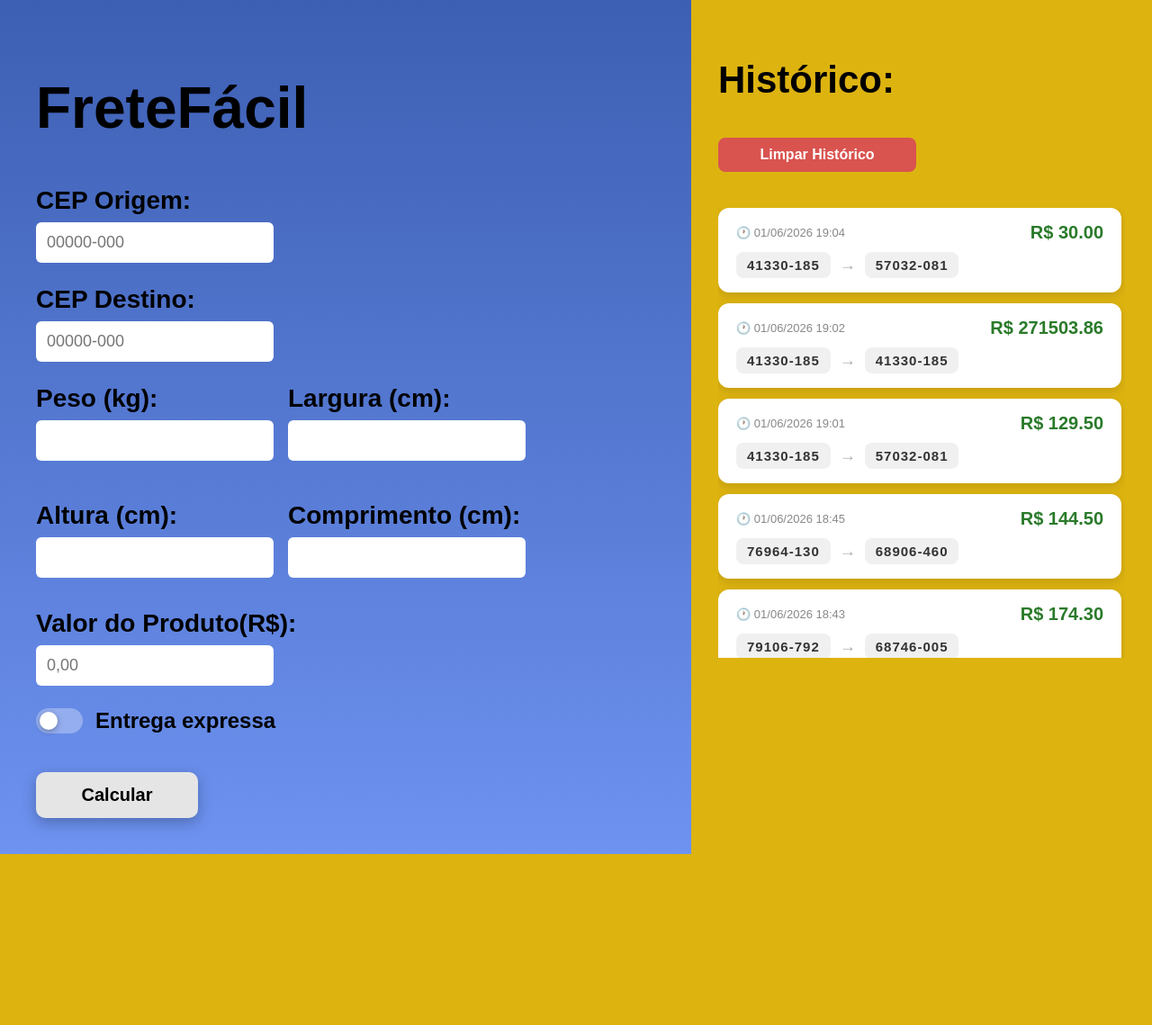
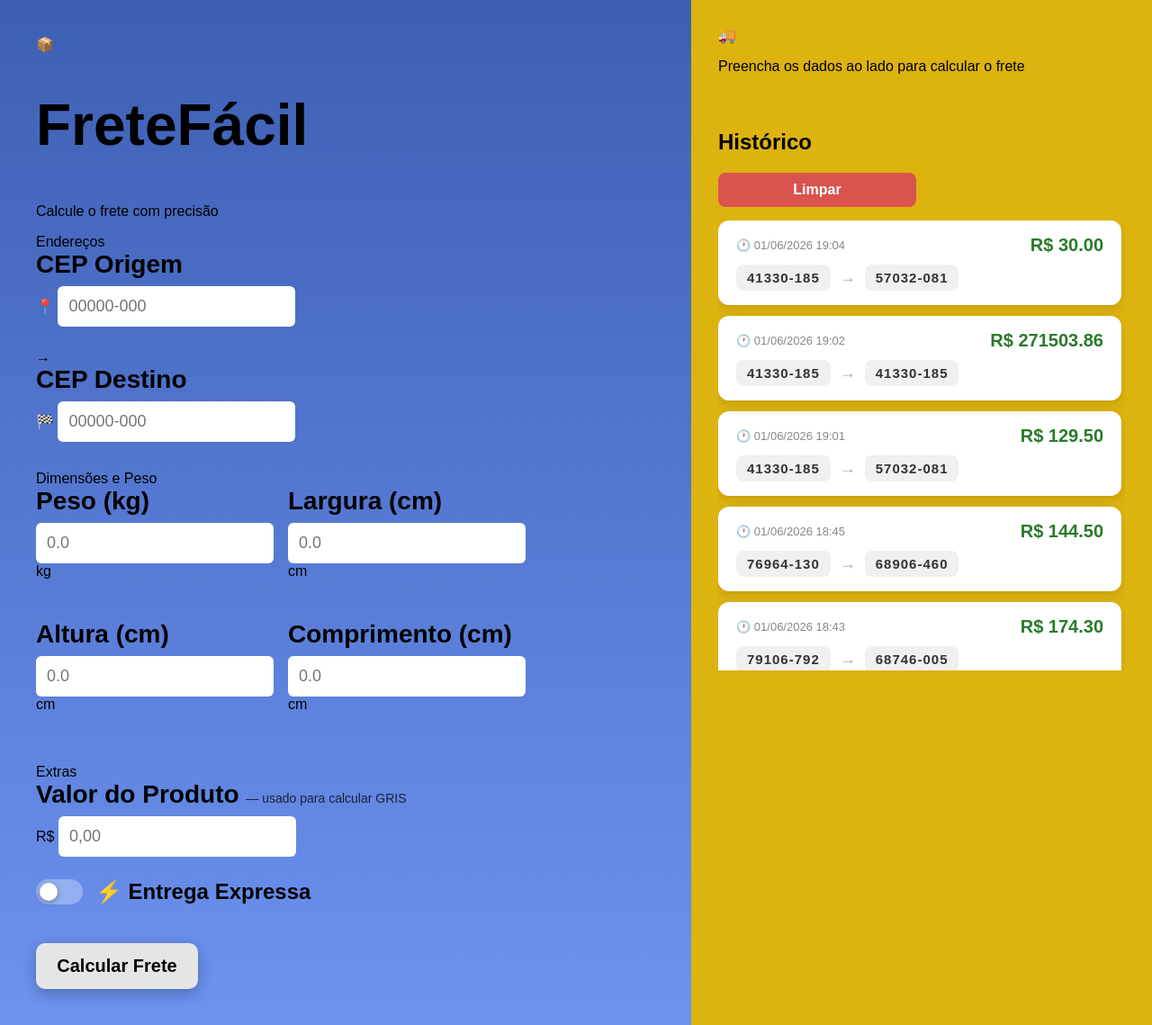
Before and after one commit to Guilherme-Lins669/Calculo-Frete-V2, a Flask app: page / in a window 1280 px wide. Shown: the whole page at 90% size. Before the commit the page ends 949 px from the top, so only its background shows below. Run offline with Flask 3, Linux system fonts and the light colour scheme.

Commit message:
Update index.html

```diff
--- a/templates/index.html
+++ b/templates/index.html
@@ -4,6 +4,8 @@
     <meta charset="UTF-8">
     <meta name="viewport" content="width=device-width, initial-scale=1.0">
     <title>FreteFácil</title>
+    <link rel="preconnect" href="https://fonts.googleapis.com">
+    <link href="https://fonts.googleapis.com/css2?family=Syne:wght@400;600;700;800&family=DM+Sans:wght@300;400;500&display=swap" rel="stylesheet">
     <link rel="stylesheet" href="{{ url_for('static', filename='style.css') }}">
 </head>
 <body>
@@ -13,47 +15,75 @@
     <!-- ESQUERDA -->
     <div class="left-panel">
 
+        <div class="brand">
+            <span class="brand-icon">📦</span>
             <h1>FreteFácil</h1>
+        </div>
+        <p class="brand-sub">Calcule o frete com precisão</p>
 
         <form method="POST">
 
+            <div class="section-label">Endereços</div>
+
+            <div class="input-row">
                 <div class="input-group">
-                <label>CEP Origem:</label>
+                    <label>CEP Origem</label>
+                    <div class="input-wrapper">
+                        <span class="input-icon">📍</span>
                         <input type="text" name="origin_cep" inputmode="numeric" pattern="\d{5}-\d{3}" maxlength="9" placeholder="00000-000" required>
                     </div>
+                </div>
+                <div class="arrow-divider">→</div>
+                <div class="input-group">
+                    <label>CEP Destino</label>
+                    <div class="input-wrapper">
+                        <span class="input-icon">🏁</span>
+                        <input type="text" name="destination_cep" inputmode="numeric" pattern="\d{5}-\d{3}" maxlength="9" placeholder="00000-000" required>
+                    </div>
+                </div>
+            </div>
+
+            <div class="section-label" style="margin-top: 32px;">Dimensões e Peso</div>
+
+            <div class="grid">
+                <div class="input-group">
+                    <label>Peso (kg)</label>
+                    <div class="input-wrapper">
+                        <input type="number" step="0.1" min="0.1" name="weight" placeholder="0.0" required>
+                        <span class="input-suffix">kg</span>
+                    </div>
+                </div>
+                <div class="input-group">
+                    <label>Largura (cm)</label>
+                    <div class="input-wrapper">
+                        <input type="number" step="0.1" min="0.1" name="width" placeholder="0.0" required>
+                        <span class="input-suffix">cm</span>
+                    </div>
+                </div>
+                <div class="input-group">
+                    <label>Altura (cm)</label>
+                    <div class="input-wrapper">
+                        <input type="number" step="0.1" min="0.1" name="height" placeholder="0.0" required>
+                        <span class="input-suffix">cm</span>
+                    </div>
+                </div>
+                <div class="input-group">
+                    <label>Comprimento (cm)</label>
+                    <div class="input-wrapper">
+                        <input type="number" step="0.1" min="0.1" name="length" placeholder="0.0" required>
+                        <span class="input-suffix">cm</span>
+                    </div>
+                </div>
+            </div>
+
+            <div class="section-label" style="margin-top: 32px;">Extras</div>
 
             <div class="input-group">
-                <label>CEP Destino:</label>
-                <input type="text" name="destination_cep" inputmode="numeric" pattern="\d{5}-\d{3}" maxlength="9" placeholder="00000-000" required>
+                <label>Valor do Produto <span class="label-hint">— usado para calcular GRIS</span></label>
+                <div class="input-wrapper">
+                    <span class="input-prefix">R$</span>
+                    <input type="number" step="0.01" min="0" name="declared_value" placeholder="0,00">
                 </div>
-
-            <div class="grid">
-
-                <div class="input-group">
-                    <label>Peso (kg):</label>
-                    <input type="number" step="0.1" min="0.1" name="weight" required>
-                </div>
-
-                <div class="input-group">
-                    <label>Largura (cm):</label>
-                    <input type="number" step="0.1" min="0.1" name="width" required>
-                </div>
-
-                <div class="input-group">
-                    <label>Altura (cm):</label>
-                    <input type="number" step="0.1" min="0.1" name="height" required>
-                </div>
-
-                <div class="input-group">
-                    <label>Comprimento (cm):</label>
-                    <input type="number" step="0.1" min="0.1" name="length" required>
-                </div>
-
-            </div>
-
-            <div class="input-group" style="margin-top: 10px;">
-                <label>Valor do Produto(R$): <span class="label-hint"></span></label>
-                <input type="number" step="0.01" min="0" name="declared_value" placeholder="0,00">
             </div>
 
             <label class="express-toggle">
@@ -61,58 +91,61 @@
                 <span class="toggle-track">
                     <span class="toggle-thumb"></span>
                 </span>
-                <span class="toggle-label">Entrega expressa</span>
+                <span class="toggle-label">⚡ Entrega Expressa</span>
             </label>
 
             {% if error %}
             <p class="error-msg">⚠️ {{ error }}</p>
             {% endif %}
 
-            <button type="submit">Calcular</button>
+            <button type="submit">Calcular Frete</button>
 
         </form>
-
     </div>
 
     <!-- DIREITA -->
     <div class="right-panel">
 
         {% if result %}
-
-        <h2 class="section-title">Resultado:</h2>
-
-        <div class="card">
-
-            <div class="result-total">
-                <span class="result-label">Total</span>
-                <span class="result-price">R$ {{ "%.2f"|format(result.price) }}</span>
+        <div class="result-section">
+            <div class="result-header">
+                <h2>Resultado</h2>
+                <div class="result-badge {% if result.express %}badge-express{% endif %}">
+                    {% if result.express %}⚡ Expresso{% else %}📦 Padrão{% endif %}
+                </div>
             </div>
 
-            <div class="result-meta">
-                <div class="meta-item">
-                    <span class="meta-label">Prazo</span>
-                    <span class="meta-value">{{ result.delivery_days }} dia{% if result.delivery_days != 1 %}s{% endif %}{% if result.express %} ⚡{% endif %}</span>
+            <div class="price-card">
+                <span class="price-label">Total estimado</span>
+                <span class="price-value">R$ {{ "%.2f"|format(result.price) }}</span>
+                <span class="price-deadline">Entrega em {{ result.delivery_days }} dia{% if result.delivery_days != 1 %}s{% endif %} úteis</span>
             </div>
-                <div class="meta-item">
-                    <span class="meta-label">Origem</span>
-                    <span class="meta-value">{{ result.origin_region }}</span>
+
+            <div class="meta-grid">
+                <div class="meta-card">
+                    <span class="meta-icon">📍</span>
+                    <span class="meta-card-label">Origem</span>
+                    <span class="meta-card-value">{{ result.origin_region }}</span>
                 </div>
-                <div class="meta-item">
-                    <span class="meta-label">Destino</span>
-                    <span class="meta-value">{{ result.destination_region }}</span>
+                <div class="meta-card">
+                    <span class="meta-icon">🏁</span>
+                    <span class="meta-card-label">Destino</span>
+                    <span class="meta-card-value">{{ result.destination_region }}</span>
                 </div>
-                <div class="meta-item">
-                    <span class="meta-label">Peso real</span>
-                    <span class="meta-value">{{ result.final_weight }} kg</span>
+                <div class="meta-card">
+                    <span class="meta-icon">⚖️</span>
+                    <span class="meta-card-label">Peso real</span>
+                    <span class="meta-card-value">{{ result.final_weight }} kg</span>
                 </div>
-                <div class="meta-item">
-                    <span class="meta-label">Peso cubado</span>
-                    <span class="meta-value">{{ result.cubed_weight }} kg</span>
+                <div class="meta-card">
+                    <span class="meta-icon">📐</span>
+                    <span class="meta-card-label">Peso cubado</span>
+                    <span class="meta-card-value">{{ result.cubed_weight }} kg</span>
                 </div>
             </div>
 
             <div class="breakdown">
-                <p class="breakdown-title">Composição do frete:</p>
+                <p class="breakdown-title">Composição do frete</p>
                 <div class="breakdown-row">
                     <span>Frete peso</span>
                     <span>R$ {{ "%.2f"|format(result.frete_peso) }}</span>
@@ -139,24 +172,27 @@
                 </div>
                 {% if result.express %}
                 <div class="breakdown-row express-row">
-                    <span>Expresso (×1,4)</span>
+                    <span>Multiplicador expresso (×1,4)</span>
                     <span>incluído</span>
                 </div>
                 {% endif %}
             </div>
-
         </div>
-
+        {% else %}
+        <div class="empty-state">
+            <span class="empty-icon">🚚</span>
+            <p>Preencha os dados ao lado para calcular o frete</p>
+        </div>
         {% endif %}
 
         {% if show_history %}
-
-        <h2 class="section-title">Histórico:</h2>
-
+        <div class="history-section">
+            <div class="history-header">
+                <h2>Histórico</h2>
                 <form action="/clear-history" method="POST">
-            <button class="clear-btn" type="submit">Limpar Histórico</button>
+                    <button class="clear-btn" type="submit">Limpar</button>
                 </form>
-
+            </div>
             <div class="history-list">
                 {% for item in history %}
                 <div class="history-card-item">
@@ -172,29 +208,20 @@
                 </div>
                 {% endfor %}
             </div>
-
+        </div>
         {% endif %}
 
     </div>
-
 </div>
 
 <script>
     function formatCEP(input) {
-        let value = input.value.replace(/\D/g, "");        // remove tudo que não é número
-        if (value.length > 5) {
-            value = value.slice(0, 5) + "-" + value.slice(5, 8);
-        }
+        let value = input.value.replace(/\D/g, "");
+        if (value.length > 5) value = value.slice(0, 5) + "-" + value.slice(5, 8);
         input.value = value;
     }
-
-    document.querySelector('[name="origin_cep"]').addEventListener("input", function() {
-        formatCEP(this);
-    });
-
-    document.querySelector('[name="destination_cep"]').addEventListener("input", function() {
-        formatCEP(this);
-    });
+    document.querySelector('[name="origin_cep"]').addEventListener("input", function() { formatCEP(this); });
+    document.querySelector('[name="destination_cep"]').addEventListener("input", function() { formatCEP(this); });
 </script>
 
 </body>
```
Lines whose indentation alone changed are shown as unchanged.
